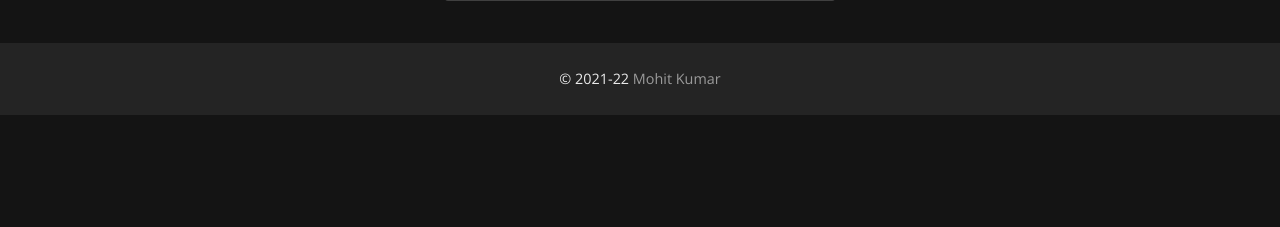
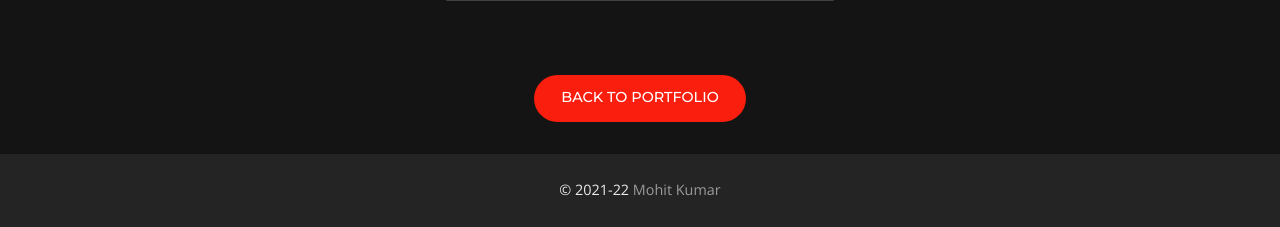
Before and after one commit to mohit-kumar-behera/portfolio, a Django app: page /project/all/ in a window 1280 px wide. Shown: the part 1202-1429 px from the top of the page. Before the commit the page ends 1317 px from the top, so only its background shows below. Run offline with Django 3.2, Linux system fonts and the light colour scheme; data comes from the database, SQL or seed files in the repository; some libraries are stand-ins or nearby versions.

Commit message:
add back button in all project page

```diff
--- a/project/templates/project/project-all.html
+++ b/project/templates/project/project-all.html
@@ -67,4 +67,8 @@
     </div>
   </div>
 
+  <div class="page-content" style="text-align: center;">
+    <button class="bttn secondary--type" onclick="window.location.href=`{% url 'project:my_portfolio' %}`">Back to Portfolio</button>
+  </div>
+
 {% endblock page-content %}
```
